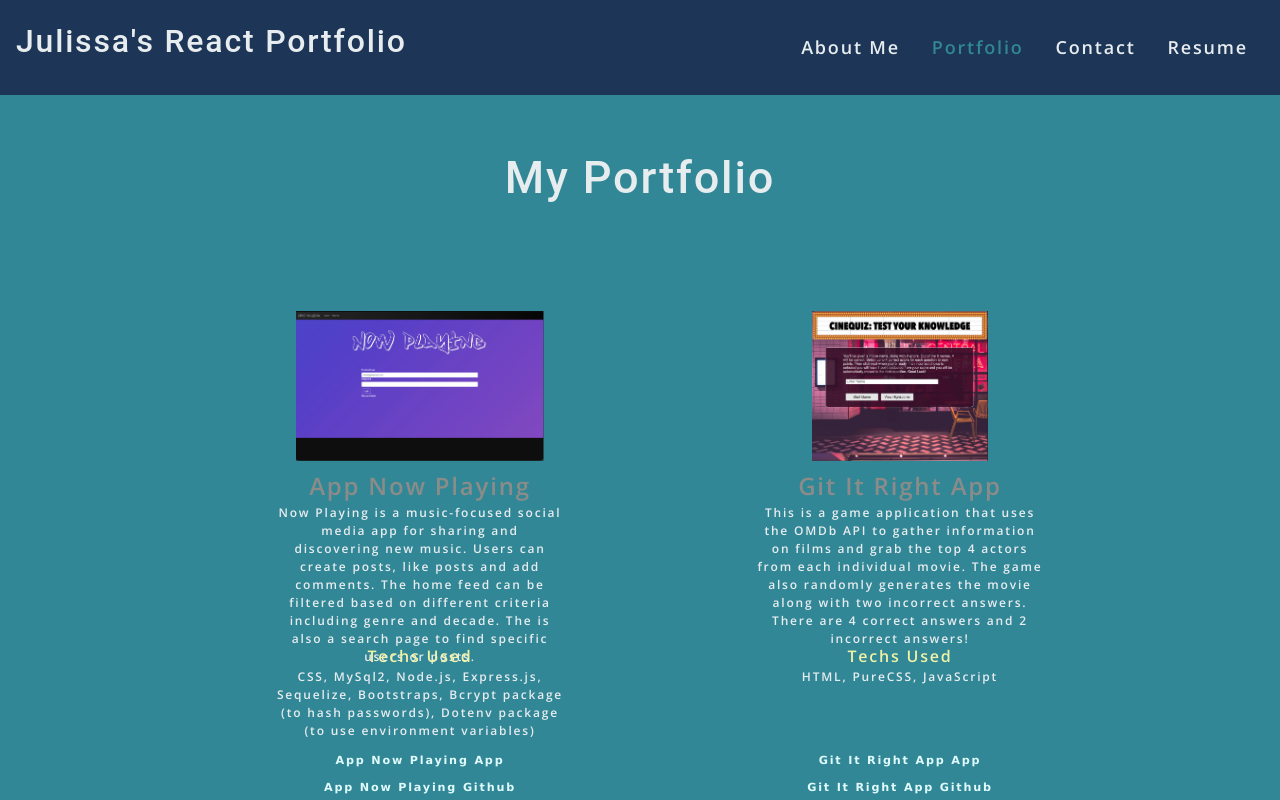
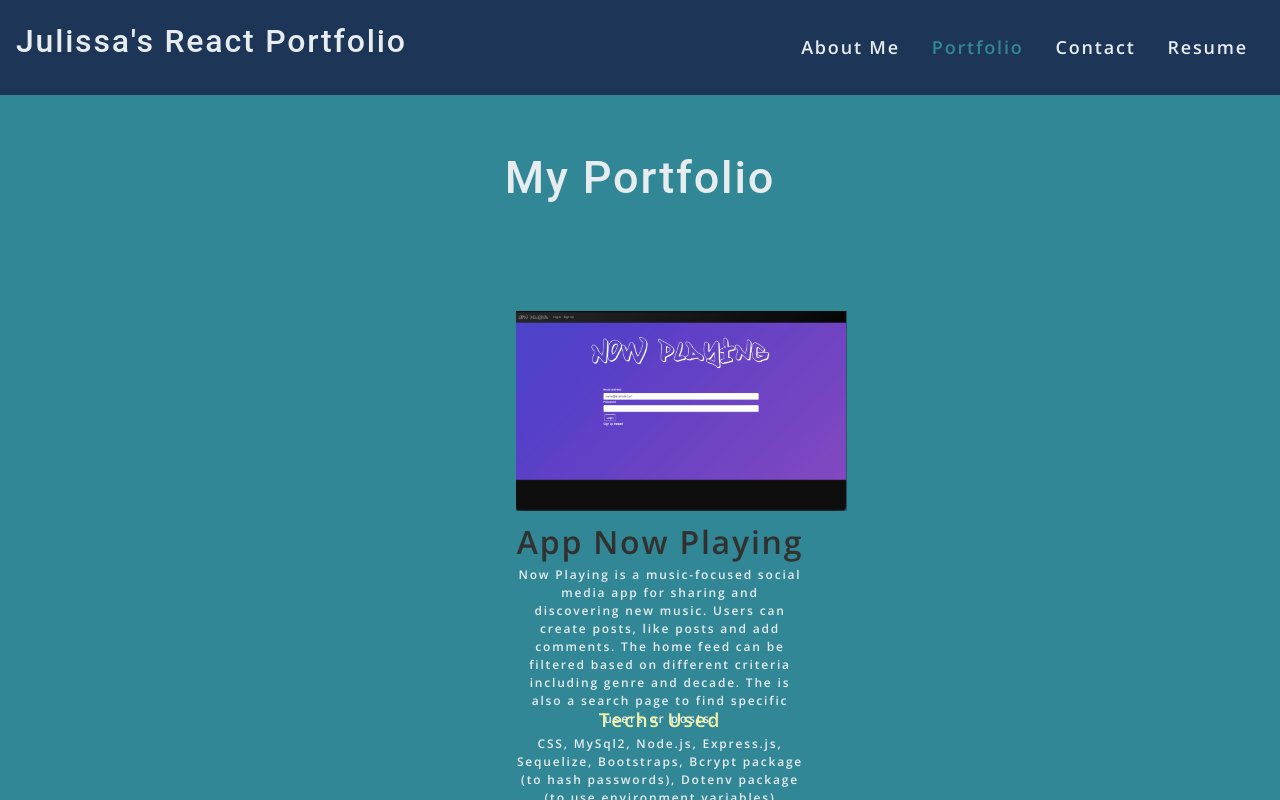
Before and after one commit to yoyachi/react-portfolio, a React (Create React App) app: page / in a window 1280 px wide. Both pictures are taken after a click on the element "Portfolio". Shown: the top 800 px of the page. Built offline with nearby package versions, Linux system fonts and the light colour scheme.

Commit message:
Updated Portfolio index.js

```diff
--- a/src/components/Portfolio/index.js
+++ b/src/components/Portfolio/index.js
@@ -114,6 +114,7 @@ function Portfolio() {
 		},
 
 	];
+
      //console.log(projects)
 	return (
 		<section>
@@ -125,26 +126,39 @@ function Portfolio() {
 					<li className="padding">
 						<Project work={projects[0]}></Project>
 					</li>
+				</ul>
+
+				<ul className="flex-row mobile-row">
 					<li className="padding">
 						<Project work={projects[1]}></Project>
 					</li>
 				</ul>
+
 				<ul className="flex-row mobile-row">
 					<li className="padding">
 						<Project work={projects[2]}></Project>
 					</li>
+				</ul>
+
+				<ul className="flex-row mobile-row">
 					<li className="padding">
 						<Project work={projects[3]}></Project>
 					</li>
 				</ul>
+
 				<ul className="flex-row mobile-row">
 					<li className="padding">
 						<Project work={projects[4]}></Project>
 					</li>
+				</ul>
+
+
+				<ul className="flex-row mobile-row">
 					<li className="padding">
 						<Project work={projects[5]}></Project>
 					</li>
 				</ul>
+
 				<ul className="flex-row mobile-row">
 					<li className="padding">
 						<Project work={projects[6]}></Project>
--- a/src/components/Project/index.js
+++ b/src/components/Project/index.js
@@ -32,7 +32,7 @@ function Project(props) {
 		<Card style={{ width: "18rem" }}>
 			<Card.Img
 				variant="top"
-				src={`/react-portfolio/images/${image}`}
+				src={`images/${image}`}
 				className="card-image"
 			/>
 			<div className="center">
--- a/src/index.css
+++ b/src/index.css
@@ -8,7 +8,7 @@ main {
 	--primary: #318796;
 	--secondary: #1d3557;
 	--tertiary: #f0f2a6;
-	--quaternary: #8b8c89;
+	--quaternary: #31312f;
 	--quinary: #e7ecef;
 	--light: #e7ecef;
 	--dark: #353831;
@@ -355,12 +355,12 @@ textarea {
 }
 
 .card-title {
-	font-size: 1.5rem;
+	font-size: 2rem;
 	color: var(--quaternary);
 }
 
 .card-subtitle {
-	font-size: 1rem;
+	font-size: 1.2rem;
 	color: var(--tertiary);
 }
 
@@ -377,8 +377,8 @@ textarea {
 }
 
 .card-image {
-	max-width: 300px;
-	max-height: 150px;
+	max-width: 400px;
+	max-height: 200px;
 }
 
 .card-link {
@@ -387,7 +387,7 @@ textarea {
 }
 
 .padding {
-	padding: 50px;
+	padding:  50px 10px ;
 }
 
 /* Viewports Styling start*/
```
Also changed, not shown: package.json (+4 -7 lines).
